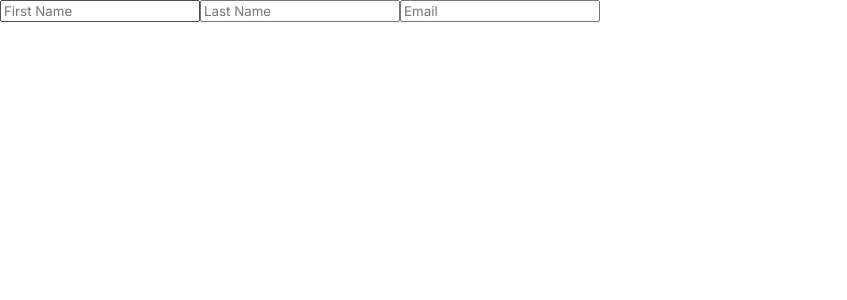
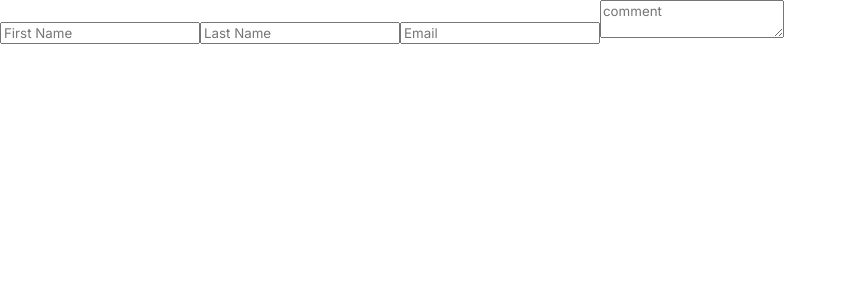
Before and after one commit to will-s-205/scrimba-study, a React (Create React App) app: page / in a window 1280 px wide. Shown: the top 300 px of the page, without its empty margins (0-847 px from the left). Built offline with nearby package versions, Linux system fonts and the light colour scheme; the HTML template or start-up script is replaced by a standard one.

Commit message:
Form textarea for comments

```diff
--- a/src/components/Form.js
+++ b/src/components/Form.js
@@ -22,9 +22,12 @@ import React from "react"
 // }
 
 // https://scrimba.com/learn/learnreact/form-state-object-practice-cob444ddabb8e498d051b98cb
+// FORM INPUT FIELD
+// https://scrimba.com/learn/learnreact/forms-in-react-textarea-cob6a41f7a22250f5f9bdf71e
+// FORM TEXTAREA
 export default function Form() {
     const [formData, setFormData] = React.useState(
-        { firstName: "", lastName: "", email: "" }
+        { firstName: "", lastName: "", email: "", comments: "" }
     )
 
     console.log(formData)
@@ -49,19 +52,28 @@ export default function Form() {
                 placeholder="First Name"
                 onChange={handleChange}
                 name="firstName"
+                value={formData.firstName}
             />
             <input
                 type="text"
                 placeholder="Last Name"
                 onChange={handleChange}
                 name="lastName"
+                value={formData.lastName}
             />
             <input
                 type="email"
                 placeholder="Email"
                 onChange={handleChange}
                 name="email"
+                value={formData.email}
             />
+            <textarea
+                placeholder="comment"
+                onChange={handleChange}
+                name="comments"
+                value={formData.comments}
+            ></textarea>
         </form>
     )
 }
```
